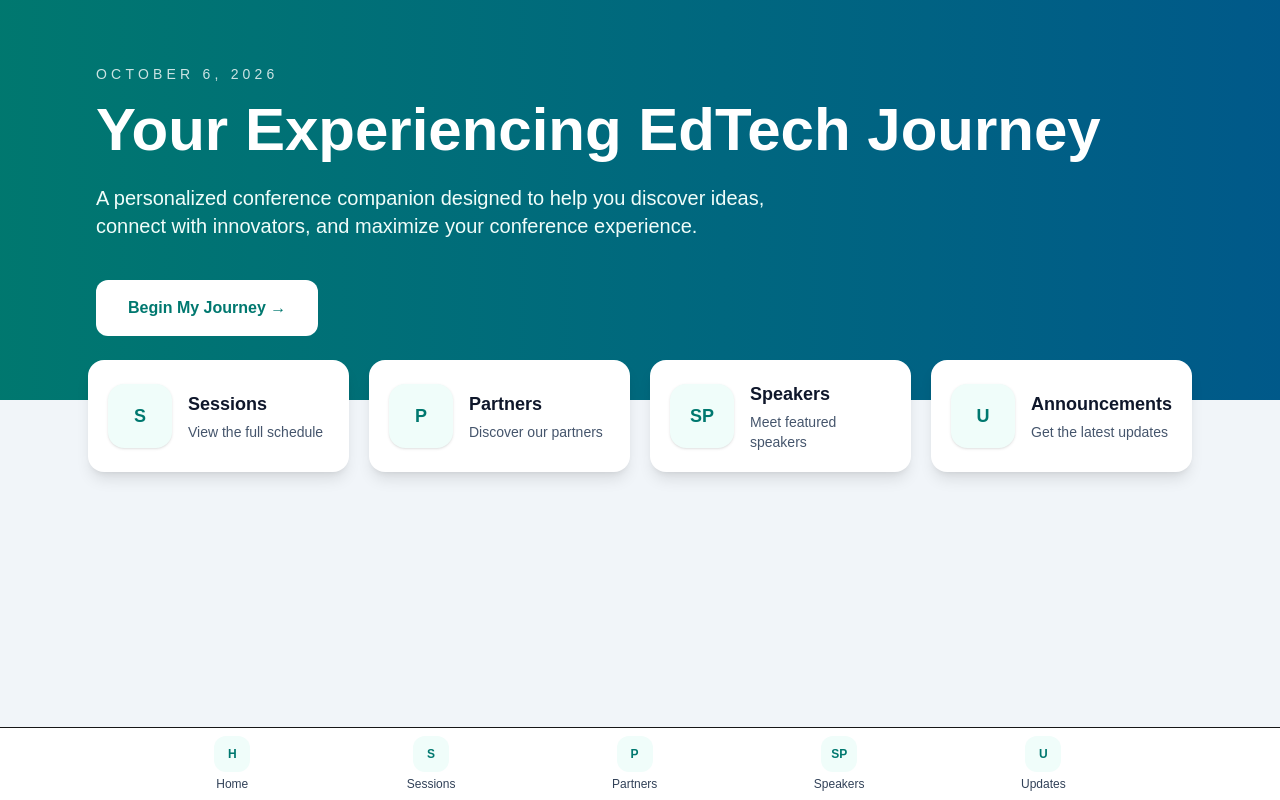
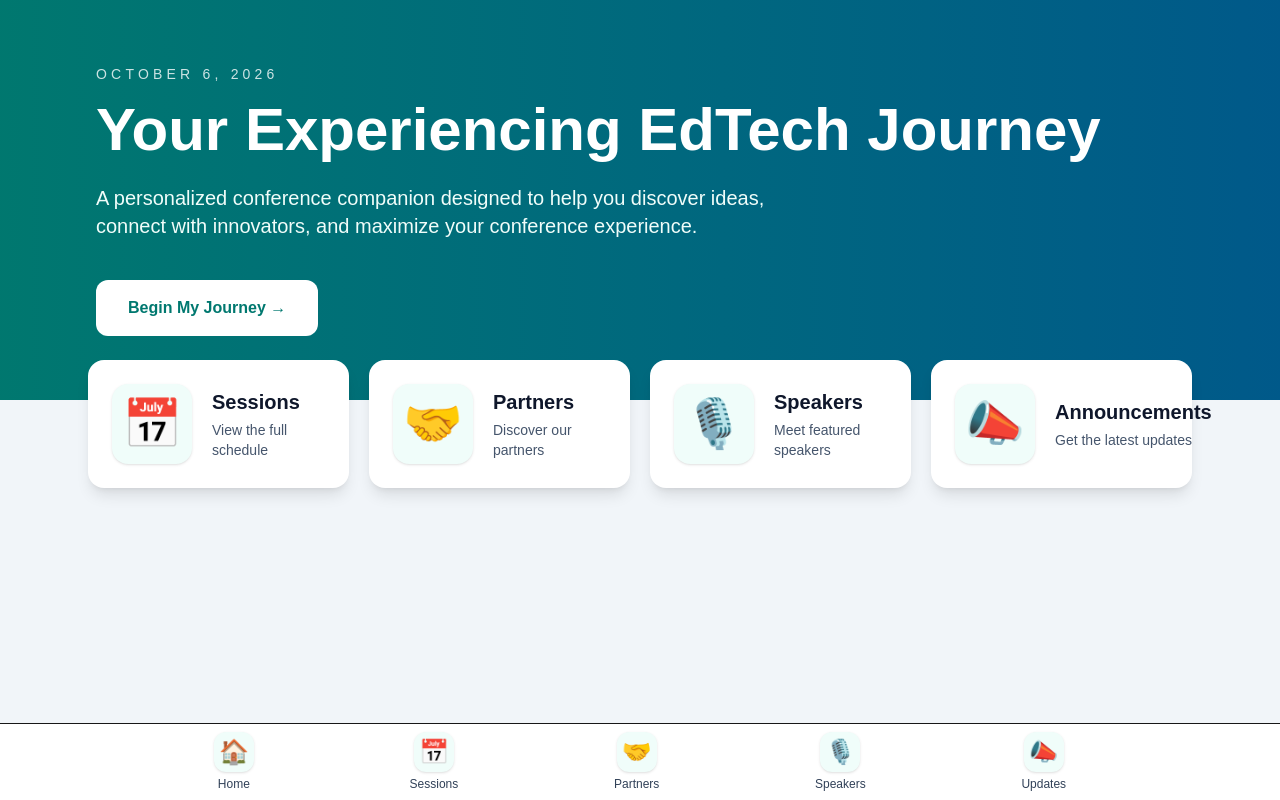
Before and after one commit to michelleturner12/w-experiencing-edtech-journey, a Next.js app in the folder journey-app/: page / in a window 1280 px wide. Built offline with nearby package versions, Linux system fonts and the light colour scheme.

Commit message:
Add visual section icons

```diff
--- a/journey-app/app/page.tsx
+++ b/journey-app/app/page.tsx
@@ -2,12 +2,23 @@ import Link from "next/link";
 import Hero from "../components/Hero";
 import BottomNav from "../components/BottomNav";
 
+function Icon({ type }: { type: "sessions" | "partners" | "speakers" | "announcements" }) {
+  return (
+    <div className="flex h-20 w-20 shrink-0 items-center justify-center rounded-2xl bg-teal-50 shadow-sm">
+      {type === "sessions" && <span className="text-5xl">📅</span>}
+      {type === "partners" && <span className="text-5xl">🤝</span>}
+      {type === "speakers" && <span className="text-5xl">🎙️</span>}
+      {type === "announcements" && <span className="text-5xl">📣</span>}
+    </div>
+  );
+}
+
 const cards = [
-  { label: "Sessions", description: "View the full schedule", href: "/sessions", icon: "S" },
-  { label: "Partners", description: "Discover our partners", href: "/partners", icon: "P" },
-  { label: "Speakers", description: "Meet featured speakers", href: "/speakers", icon: "SP" },
-  { label: "Announcements", description: "Get the latest updates", href: "/announcements", icon: "U" },
-];
+  { label: "Sessions", description: "View the full schedule", href: "/sessions", icon: "sessions" },
+  { label: "Partners", description: "Discover our partners", href: "/partners", icon: "partners" },
+  { label: "Speakers", description: "Meet featured speakers", href: "/speakers", icon: "speakers" },
+  { label: "Announcements", description: "Get the latest updates", href: "/announcements", icon: "announcements" },
+] as const;
 
 export default function Home() {
   return (
@@ -22,14 +33,11 @@ export default function Home() {
           <Link
             key={card.href}
             href={card.href}
-            className="flex items-center gap-4 rounded-2xl bg-white p-5 shadow-lg transition hover:-translate-y-1 hover:shadow-xl"
+            className="flex items-center gap-5 rounded-2xl bg-white p-6 shadow-lg transition hover:-translate-y-1 hover:shadow-xl"
           >
-            <div className="flex h-16 w-16 shrink-0 items-center justify-center rounded-2xl bg-teal-50 text-lg font-bold text-teal-700 shadow-sm">
-              {card.icon}
-            </div>
-
+            <Icon type={card.icon} />
             <div>
-              <h2 className="text-lg font-bold text-slate-900">{card.label}</h2>
+              <h2 className="text-xl font-bold text-slate-900">{card.label}</h2>
               <p className="mt-1 text-sm text-slate-600">{card.description}</p>
             </div>
           </Link>
--- a/journey-app/components/BottomNav.tsx
+++ b/journey-app/components/BottomNav.tsx
@@ -3,11 +3,11 @@
 import Link from "next/link";
 
 const navItems = [
-  { label: "Home", href: "/", icon: "H" },
-  { label: "Sessions", href: "/sessions", icon: "S" },
-  { label: "Partners", href: "/partners", icon: "P" },
-  { label: "Speakers", href: "/speakers", icon: "SP" },
-  { label: "Updates", href: "/announcements", icon: "U" },
+  { label: "Home", href: "/", icon: "🏠" },
+  { label: "Sessions", href: "/sessions", icon: "📅" },
+  { label: "Partners", href: "/partners", icon: "🤝" },
+  { label: "Speakers", href: "/speakers", icon: "🎙️" },
+  { label: "Updates", href: "/announcements", icon: "📣" },
 ];
 
 export default function BottomNav() {
@@ -20,7 +20,7 @@ export default function BottomNav() {
             href={item.href}
             className="flex flex-col items-center gap-1 text-xs font-medium text-slate-700 hover:text-teal-700"
           >
-            <div className="flex h-9 w-9 items-center justify-center rounded-xl bg-teal-50 text-xs font-bold text-teal-700">
+            <div className="flex h-10 w-10 items-center justify-center rounded-xl bg-teal-50 text-2xl shadow-sm">
               {item.icon}
             </div>
             {item.label}
```
